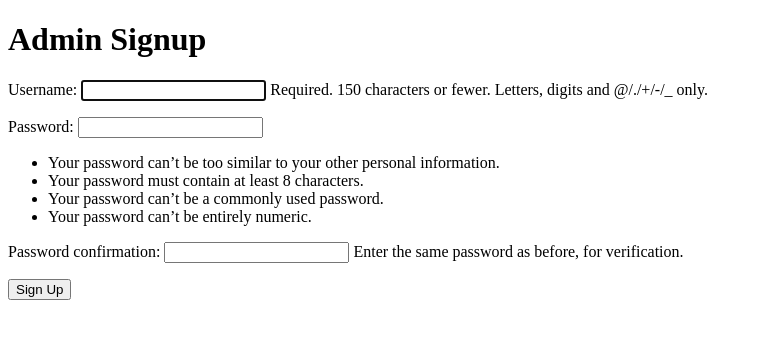
After one commit to NaziruAI/School_Manager, a Django app: page /users/admin-signup/ in a window 1280 px wide. The commit adds this page. Shown: the top 339 px of the page, without its empty margins (0-762 px from the left). Run offline with Django 5.2, Linux system fonts and the light colour scheme; some libraries are stand-ins or nearby versions.

Commit message:
Add admin account

```diff
--- a/school_management/urls.py
+++ b/school_management/urls.py
@@ -18,7 +18,7 @@ from django.contrib import admin
 from django.urls import path, include
 
 urlpatterns = [
-    path('admin/', admin.site.urls),
+    path('admin/', admin.site.urls),  # Registers Django admin
     path('', include('main.urls')),  # Include app's URLs
     path('users/', include('users.urls')),
 ]
--- /dev/null
+++ b/users/templates/users/admin_signup.html
@@ -0,0 +1,17 @@
+<!-- users/templates/users/admin_signup.html -->
+<!DOCTYPE html>
+<html lang="en">
+<head>
+    <meta charset="UTF-8">
+    <meta name="viewport" content="width=device-width, initial-scale=1.0">
+    <title>Admin Signup</title>
+</head>
+<body>
+    <h1>Admin Signup</h1>
+    <form method="post">
+        {% csrf_token %}
+        {{ form.as_p }}
+        <button type="submit">Sign Up</button>
+    </form>
+</body>
+</html>
--- a/users/urls.py
+++ b/users/urls.py
@@ -2,9 +2,20 @@ from django.urls import path
 from django.contrib.auth.views import LoginView
 from . import views
 
+from django.urls import path
+from django.contrib.admin.views.decorators import staff_member_required
+from django.shortcuts import redirect
+
+# Custom admin redirection view
+@staff_member_required  # Ensures only logged-in admin/staff can access it
+def admin_redirect_view(request):
+    return redirect('/admin/')  # Redirect to the admin panel
+
 app_name = 'users'
 
 urlpatterns = [
+    path('dashboard/', admin_redirect_view, name='admin_dashboard'),
+    path('admin-signup/', views.admin_signup, name='admin_signup'),
     # login page
     path('login/', LoginView.as_view(template_name='users/login.html'), name='login'),
     # Logout page
--- a/users/views.py
+++ b/users/views.py
@@ -27,3 +27,33 @@ def register(request):
 			return HttpResponseRedirect(reverse('main:home'))
 	context = {'form': form}
 	return render(request, 'users/register.html', context)
+
+
+# users/views.py
+from django.shortcuts import render, redirect
+from django.contrib.auth.forms import UserCreationForm
+from django.contrib.auth.decorators import login_required
+from django.contrib.auth.models import User
+from django.http import HttpResponse
+from django.contrib.admin.views.decorators import staff_member_required
+
+def admin_signup(request):
+    if request.method == 'POST':
+        form = UserCreationForm(request.POST)
+        if form.is_valid():
+            user = form.save(commit=False)
+            user.is_staff = True       # Admin access
+            user.is_superuser = True   # Full admin rights
+            user.save()
+            # Redirect to admin login after successful signup
+            return redirect('admin:login')
+    else:
+        form = UserCreationForm()
+
+    return render(request, 'users/admin_signup.html', {'form': form})
+
+
+# Custom admin redirection view
+@staff_member_required  # Ensures only logged-in admin/staff can access it
+def admin_redirect_view(request):
+    return redirect('/admin/')  # Redirect to the admin panel
```
Also changed, not shown: main/admin.py (+11 -0 lines), main/templates/main/base.html (+8 -6 lines), users/forms.py (added, +17 -0 lines), db.sqlite3.
